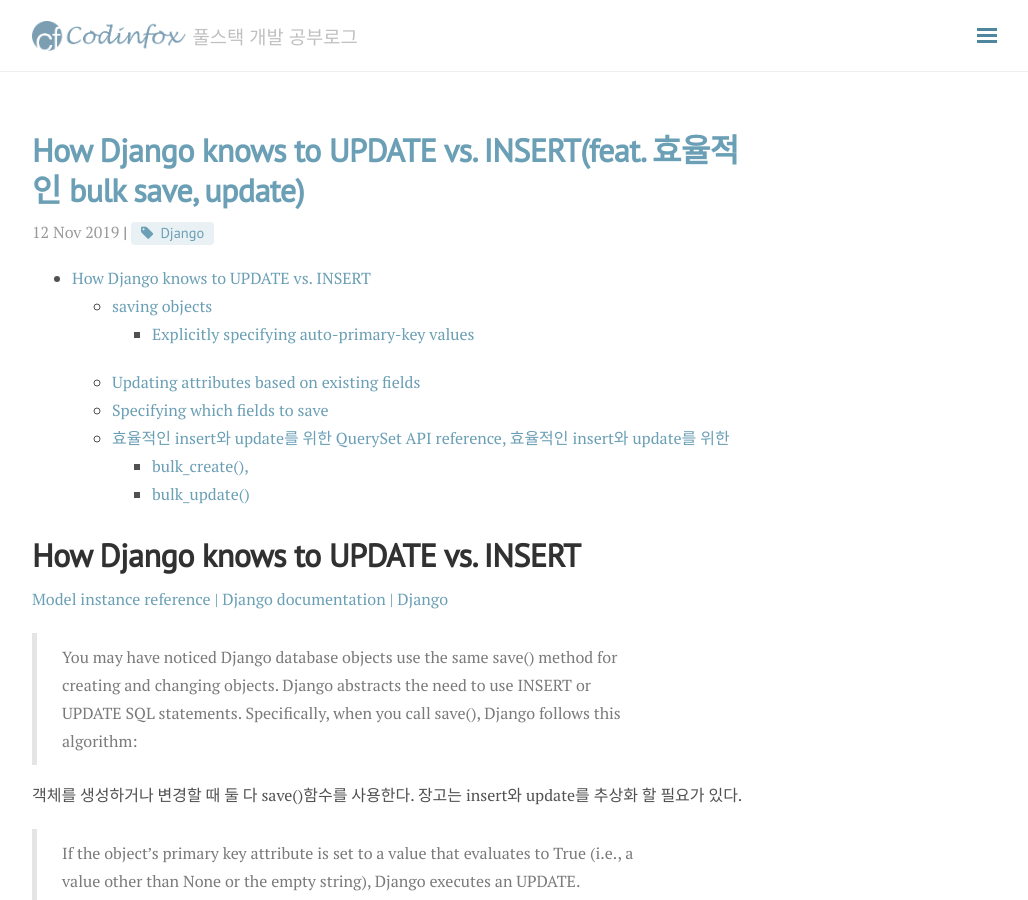
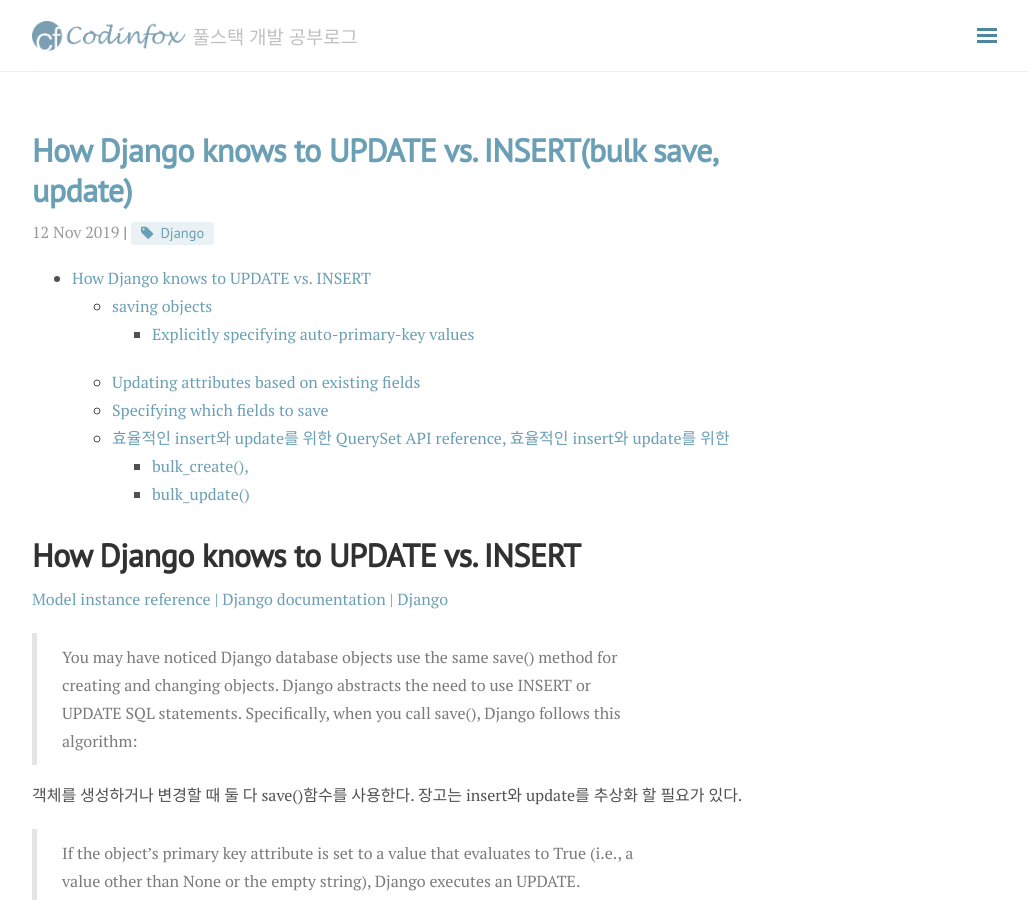
Before and after one commit to haeyong27/haeyong27.github.io, a Jekyll site: the page built from _posts/Django/2019-11-12-django-orm-save-update-bulk.md, in a window 1280 px wide and 900 px high. Shown: the whole window, without its empty margins (248-1276 px from the left). Built offline with Jekyll 4.4.1, drawn with Linux system fonts in a browser that asks for light colours; nearby versions of some CDN libraries.

Commit message:
title update

```diff
--- a/_posts/Django/2019-11-12-django-orm-save-update-bulk.md
+++ b/_posts/Django/2019-11-12-django-orm-save-update-bulk.md
@@ -1,6 +1,6 @@
 ---
 layout: post
-title:  "How Django knows to UPDATE vs. INSERT(feat. 효율적인 bulk save, update)"
+title:  "How Django knows to UPDATE vs. INSERT(bulk save, update)"
 date:   2019-11-12
 categories: Django
 tag: [Django]
```
